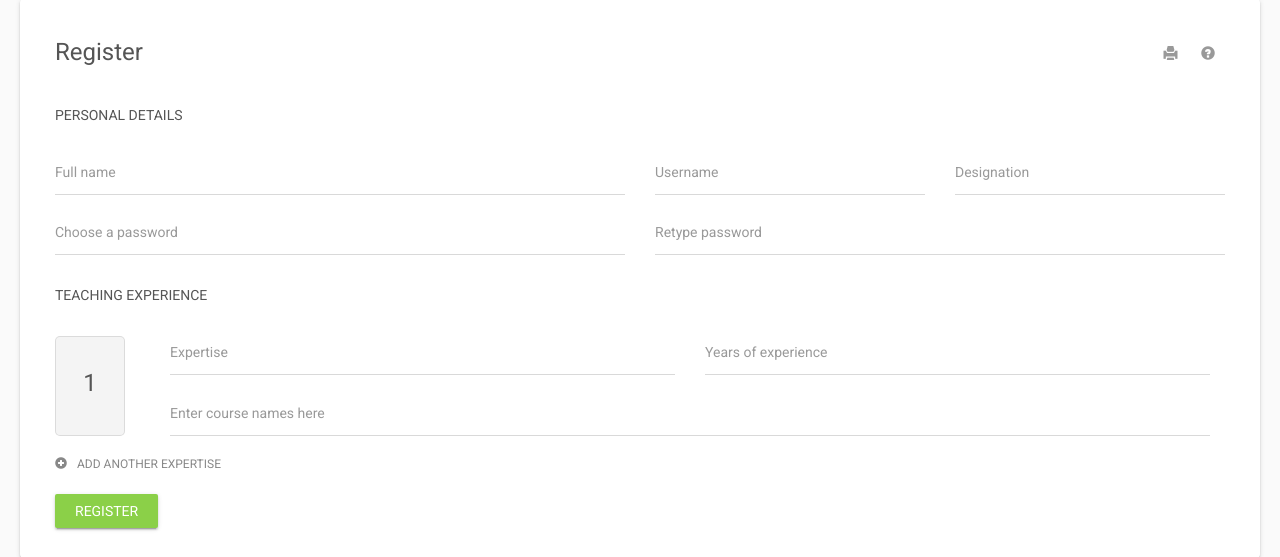
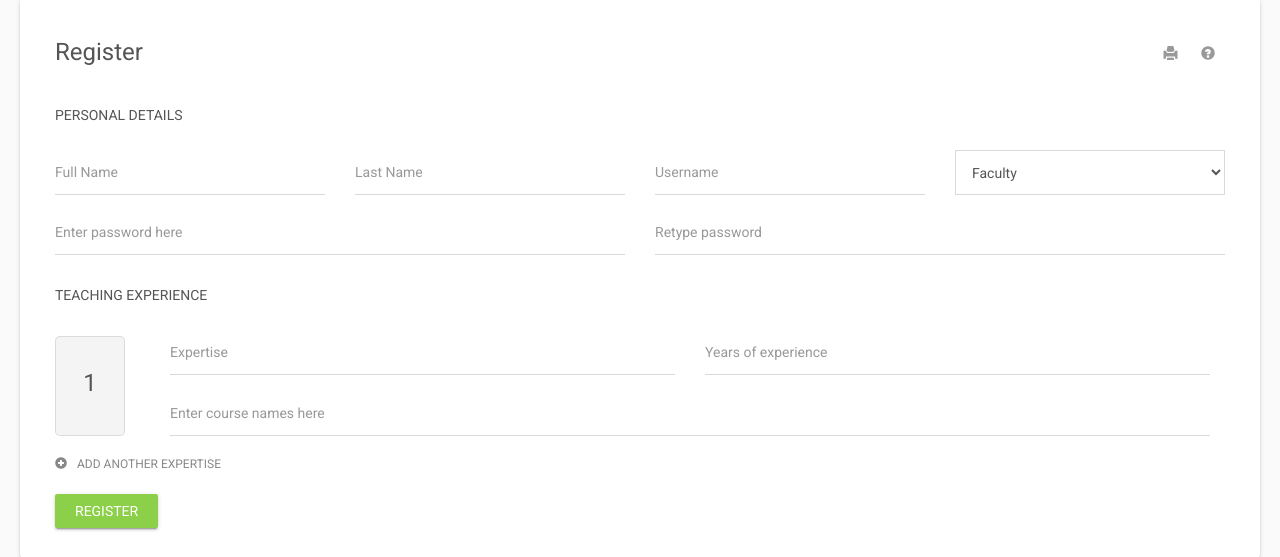
Before and after one commit to Shanks512/bitsdss, a Django app: page /register/ in a window 1280 px wide. Shown: the part 91-648 px from the top of the page. Run offline with Django 3.2, Linux system fonts and the light colour scheme; some libraries are stand-ins or nearby versions.

Commit message:
Added register functionality

```diff
--- a/dashboard/forms.py
+++ b/dashboard/forms.py
@@ -2,12 +2,18 @@ from django import forms
 from django.contrib.auth.models import User
 from .models import *
 
-'''class RegisterForm(forms.ModelForm):
-    username = forms.CharField(widget=TextInput)
-    password = forms.CharField(widget=PasswordInput)
+CHOICES = [('faculty','Faculty'),('hod', 'Head of Department')]
+
+class RegisterForm(forms.ModelForm):
+    firstname = forms.CharField(widget=forms.TextInput(attrs={'placeholder':'Full Name', 'class':'form-control'}))
+    lastname = forms.CharField(widget=forms.TextInput(attrs={'placeholder':'Last Name', 'class':'form-control'}))
+    username = forms.CharField(widget=forms.TextInput(attrs={'placeholder':'Username', 'class':'form-control'}))
+    password = forms.CharField(widget=forms.PasswordInput(attrs={'placeholder':'Enter password here', 'class':'form-control'}))
+    password2 = forms.CharField(widget=forms.PasswordInput(attrs={'placeholder':'Retype password', 'class':'form-control'}))
+    designation = forms.ChoiceField(choices=CHOICES, widget=forms.Select(attrs={'class':'form-control'}))
     class Meta:
         model = User
-        fields = ('username', 'password') '''
+        fields = ('firstname', 'lastname', 'username', 'designation', 'password', 'password2',)
 
 class AddCourseForm(forms.ModelForm):
     course_name = forms.CharField(widget=forms.TextInput(attrs={'placeholder':'Course name', 'class':'form-control'}))
--- a/dashboard/templates/register.html
+++ b/dashboard/templates/register.html
@@ -21,23 +21,27 @@
               <a href="" data-toggle="tooltip" data-placement="left" title="This section lists all the courses offered in the current semester."><span class="glyphicon glyphicon-question-sign"></span></a>
             </div>
           </div>
+          <form method="post">{% csrf_token %}
             <div class="col-md-12">
               <p class="header-small">Personal details</p>
             </div>
-          <div class="col-md-6">
-            <input type="text" class="form-control" placeholder="Full name">
+            <div class="col-md-3">
+              {{ form.firstname }}
             </div>
             <div class="col-md-3">
-            <input type="text" class="form-control" placeholder="Username">
+              {{ form.lastname }}
             </div>
             <div class="col-md-3">
-            <input type="text" class="form-control" placeholder="Designation">
+              {{ form.username }}
+            </div>
+            <div class="col-md-3">
+              {{ form.designation }}
             </div>
             <div class="col-md-6">
-            <input type="password" class="form-control" placeholder="Choose a password">
+              {{ form.password }}
             </div>
             <div class="col-md-6">
-            <input type="password" class="form-control" placeholder="Retype password">
+              {{ form.password2 }}
             </div>
             <div class="col-md-12" id="teaching-exp">
               <p class="header-small">Teaching Experience</p>
@@ -66,8 +70,9 @@
             </div>
 
           <div class="col-md-12" id="add-expertise-button">
-            <a class="btn btn-green margin-top-20" data-toggle="modal" data-target="#registered">Register</a>
+            <input type="submit" class="btn btn-green margin-top-20" value="Register" />
           </div>
+          </form>
       </div>
     </div>
 
@@ -124,8 +129,6 @@
         $count++;
       });
 
-      $('#registered').on('hidden.bs.modal', function () {
-        window.document.location = "/login/";
-      })
+
   </script>
 {% endblock %}
--- a/dashboard/views.py
+++ b/dashboard/views.py
@@ -11,7 +11,7 @@ from django.utils import timezone
 from django.forms import modelformset_factory
 from django.utils.decorators import method_decorator
 from datetime import date
-
+from django.contrib.auth.models import Group
 from django.contrib.auth.mixins import UserPassesTestMixin
 from django.contrib.auth.decorators import user_passes_test
 
@@ -78,15 +78,23 @@ def login(request):
 
 @require_http_methods(["GET", "POST"])
 def register(request):
-    '''if request.method=='POST':
+    if request.method=='POST':
         form = RegisterForm(request.POST)
         if form.is_valid():
                 user = form.save(commit=False)
+                user.set_password(form.cleaned_data["password"])
+                user.first_name = form.cleaned_data["firstname"]
+                user.last_name = form.cleaned_data["lastname"]
                 user.save()
+                if form.cleaned_data["designation"] == 'faculty':
+                    g = Group.objects.get(name='faculty')
+                else:
+                    g = Group.objects.get(name='hod')
+                g.user_set.add(user)
                 return HttpResponseRedirect('/login/')
     else:
-        form = RegisterForm()'''
-    return render(request, 'register.html')
+        form = RegisterForm()
+    return render(request, 'register.html', {'form':form})
 
 
 
```
Lines whose indentation alone changed are shown as unchanged.
